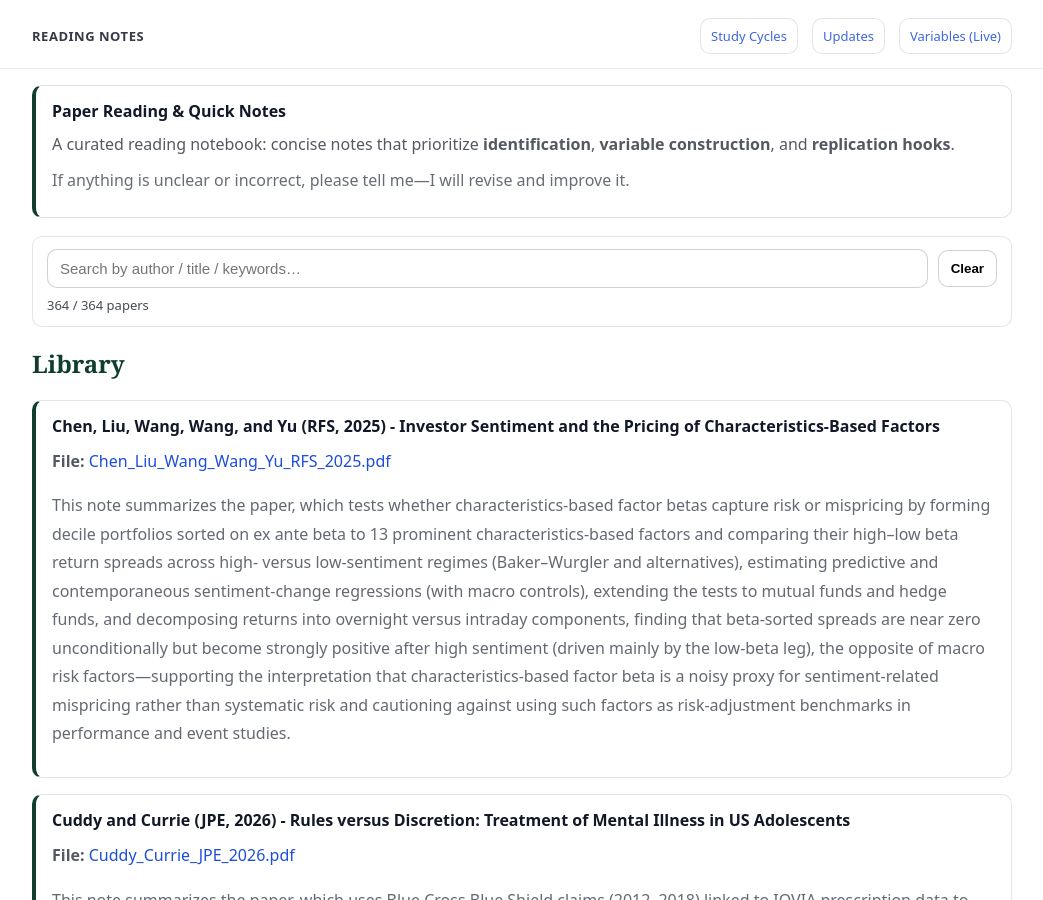
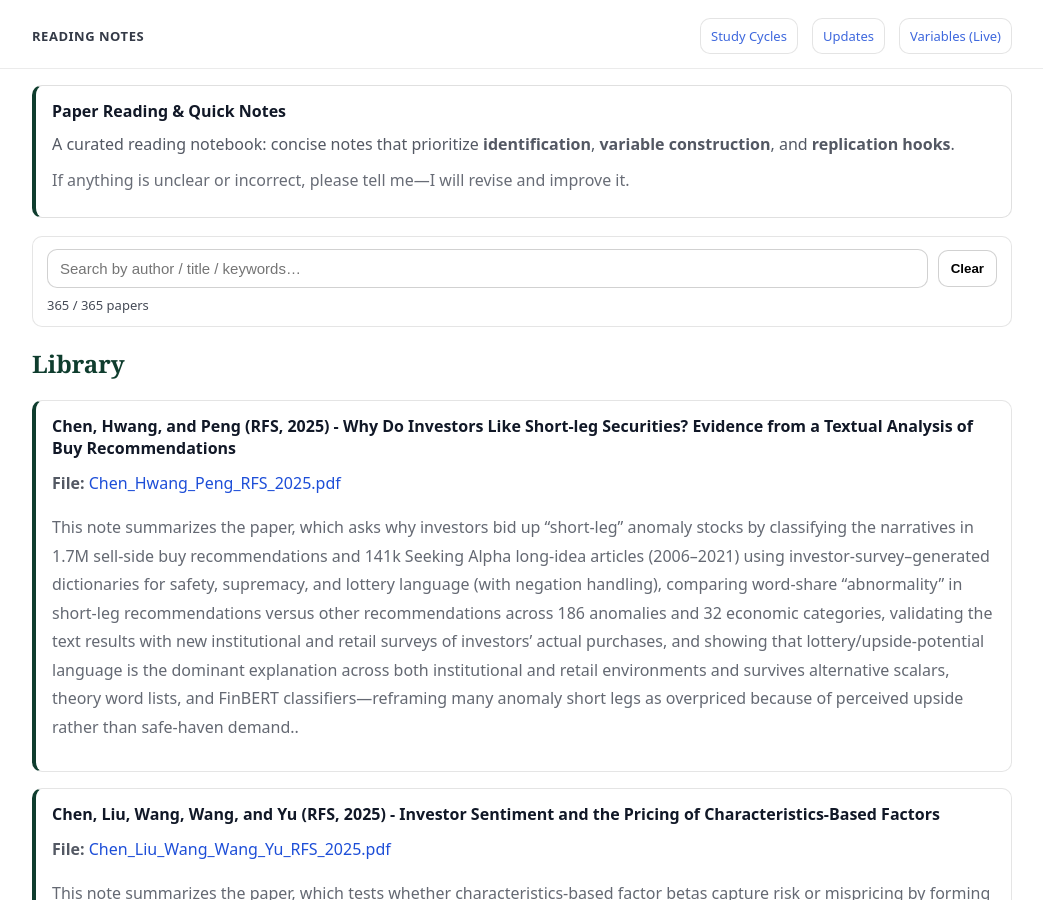
Before and after one commit to yaxinzn/study-archive, a Jekyll site: the page built from reading/index.md, in a window 1280 px wide and 900 px high. Shown: the whole window, without its empty margins (118-1161 px from the left). Built offline with Jekyll 4.4.1, drawn with Linux system fonts in a browser that asks for light colours.

Commit message:
Reading: add/update Chen_Hwang_Peng_RFS_2025.pdf

```diff
--- a/_data/reading.yml
+++ b/_data/reading.yml
@@ -1,3 +1,7 @@
+- title: "Chen, Hwang, and Peng (RFS, 2025) - Why Do Investors Like Short-leg Securities? Evidence from a Textual Analysis of Buy Recommendations"
+  file: "Chen_Hwang_Peng_RFS_2025.pdf"
+  desc: "This note summarizes the paper, which asks why investors bid up “short-leg” anomaly stocks by classifying the narratives in 1.7M sell-side buy recommendations and 141k Seeking Alpha long-idea articles (2006–2021) using investor-survey–generated dictionaries for safety, supremacy, and lottery language (with negation handling), comparing word-share “abnormality” in short-leg recommendations versus other recommendations across 186 anomalies and 32 economic categories, validating the text results with new institutional and retail surveys of investors’ actual purchases, and showing that lottery/upside-potential language is the dominant explanation across both institutional and retail environments and survives alternative scalars, theory word lists, and FinBERT classifiers—reframing many anomaly short legs as overpriced because of perceived upside rather than safe-haven demand.."
+
 - title: "Chen, Liu, Wang, Wang, and Yu (RFS, 2025) - Investor Sentiment and the Pricing of Characteristics-Based Factors"
   file: "Chen_Liu_Wang_Wang_Yu_RFS_2025.pdf"
   desc: "This note summarizes the paper, which tests whether characteristics-based factor betas capture risk or mispricing by forming decile portfolios sorted on ex ante beta to 13 prominent characteristics-based factors and comparing their high–low beta return spreads across high- versus low-sentiment regimes (Baker–Wurgler and alternatives), estimating predictive and contemporaneous sentiment-change regressions (with macro controls), extending the tests to mutual funds and hedge funds, and decomposing returns into overnight versus intraday components, finding that beta-sorted spreads are near zero unconditionally but become strongly positive after high sentiment (driven mainly by the low-beta leg), the opposite of macro risk factors—supporting the interpretation that characteristics-based factor beta is a noisy proxy for sentiment-related mispricing rather than systematic risk and cautioning against using such factors as risk-adjustment benchmarks in performance and event studies."
```
Also changed, not shown: 1 other file.
